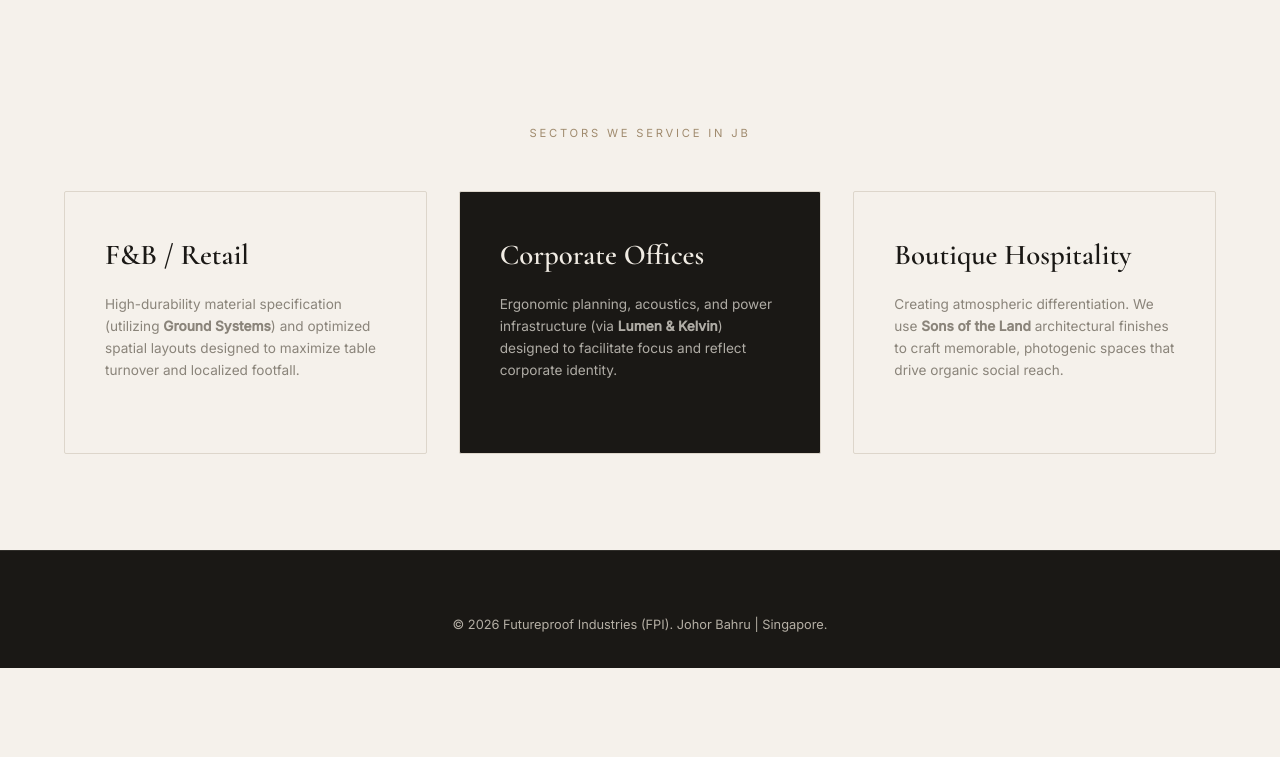
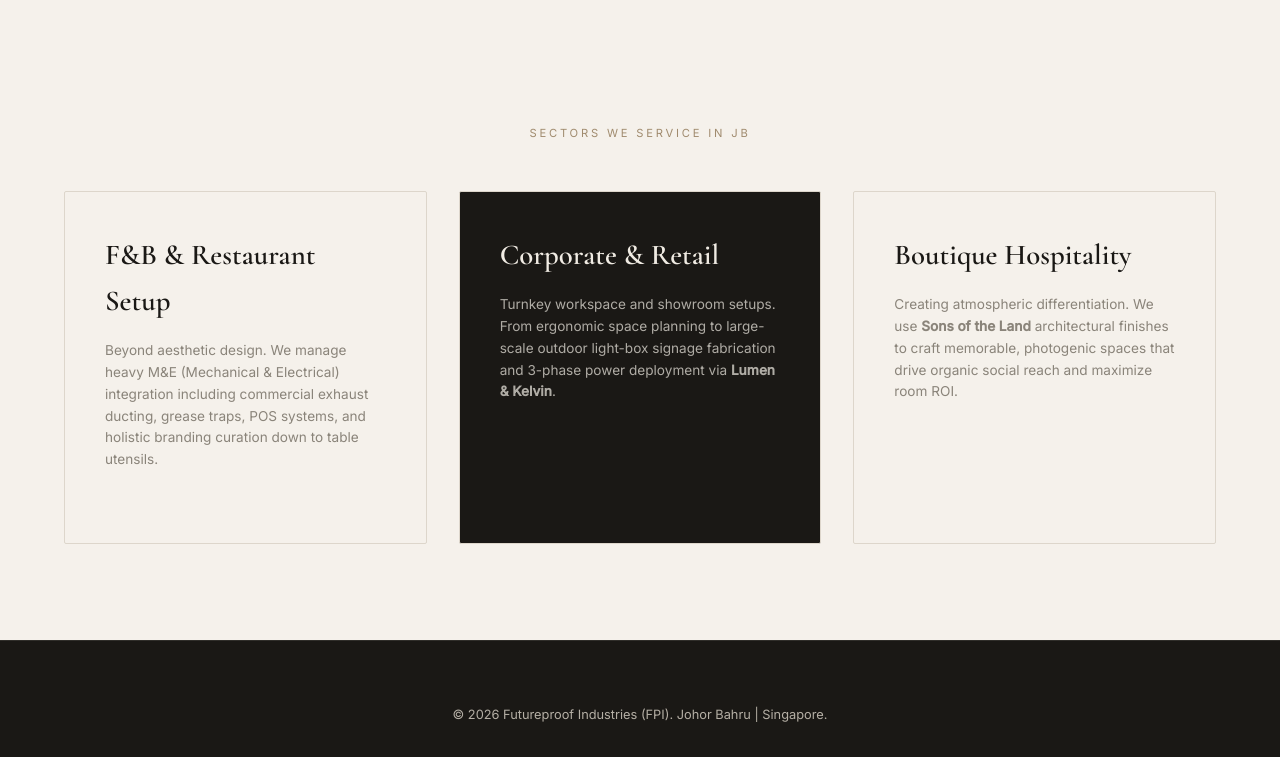
Before and after one commit to tsybjornie/studio-fpi-website, a plain HTML site: page commercial-jb.html in a window 1280 px wide. Shown: the part 1244-2001 px from the top of the page. Before the commit the page ends 1912 px from the top, so only its background shows below. Drawn offline with nearby package versions, Linux system fonts and the light colour scheme.

Commit message:
Commercial Capability Expansion: Added M&E exhaust, signage fabrication, and F&B bespoke branding curation.

```diff
--- a/commercial-jb.html
+++ b/commercial-jb.html
@@ -83,18 +83,18 @@
       <div class="pricing-grid" style="grid-template-columns: repeat(3, 1fr); margin-top: 3rem;">
 
         <div class="pricing-card" style="border: 1px solid var(--border); padding: 2.5rem; text-align: left;">
-          <h3 style="font-family: var(--font-serif); font-size: 1.8rem; margin-bottom: 1rem;">F&B / Retail</h3>
-          <p style="font-size: 0.85rem; color: var(--text-light); margin-bottom: 2rem;">High-durability material specification (utilizing <strong>Ground Systems</strong>) and optimized spatial layouts designed to maximize table turnover and localized footfall.</p>
+          <h3 style="font-family: var(--font-serif); font-size: 1.8rem; margin-bottom: 1rem;">F&B & Restaurant Setup</h3>
+          <p style="font-size: 0.85rem; color: var(--text-light); margin-bottom: 2rem;">Beyond aesthetic design. We manage heavy M&E (Mechanical & Electrical) integration including commercial exhaust ducting, grease traps, POS systems, and holistic branding curation down to table utensils.</p>
         </div>
 
         <div class="pricing-card" style="border: 1px solid var(--border); padding: 2.5rem; text-align: left; background: var(--bg-dark); color: var(--cream);">
-          <h3 style="font-family: var(--font-serif); font-size: 1.8rem; margin-bottom: 1rem;">Corporate Offices</h3>
-          <p style="font-size: 0.85rem; color: rgba(240,235,227,0.7); margin-bottom: 2rem;">Ergonomic planning, acoustics, and power infrastructure (via <strong>Lumen & Kelvin</strong>) designed to facilitate focus and reflect corporate identity.</p>
+          <h3 style="font-family: var(--font-serif); font-size: 1.8rem; margin-bottom: 1rem;">Corporate & Retail</h3>
+          <p style="font-size: 0.85rem; color: rgba(240,235,227,0.7); margin-bottom: 2rem;">Turnkey workspace and showroom setups. From ergonomic space planning to large-scale outdoor light-box signage fabrication and 3-phase power deployment via <strong>Lumen & Kelvin</strong>.</p>
         </div>
 
         <div class="pricing-card" style="border: 1px solid var(--border); padding: 2.5rem; text-align: left;">
           <h3 style="font-family: var(--font-serif); font-size: 1.8rem; margin-bottom: 1rem;">Boutique Hospitality</h3>
-          <p style="font-size: 0.85rem; color: var(--text-light); margin-bottom: 2rem;">Creating atmospheric differentiation. We use <strong>Sons of the Land</strong> architectural finishes to craft memorable, photogenic spaces that drive organic social reach.</p>
+          <p style="font-size: 0.85rem; color: var(--text-light); margin-bottom: 2rem;">Creating atmospheric differentiation. We use <strong>Sons of the Land</strong> architectural finishes to craft memorable, photogenic spaces that drive organic social reach and maximize room ROI.</p>
         </div>
 
       </div>
```
